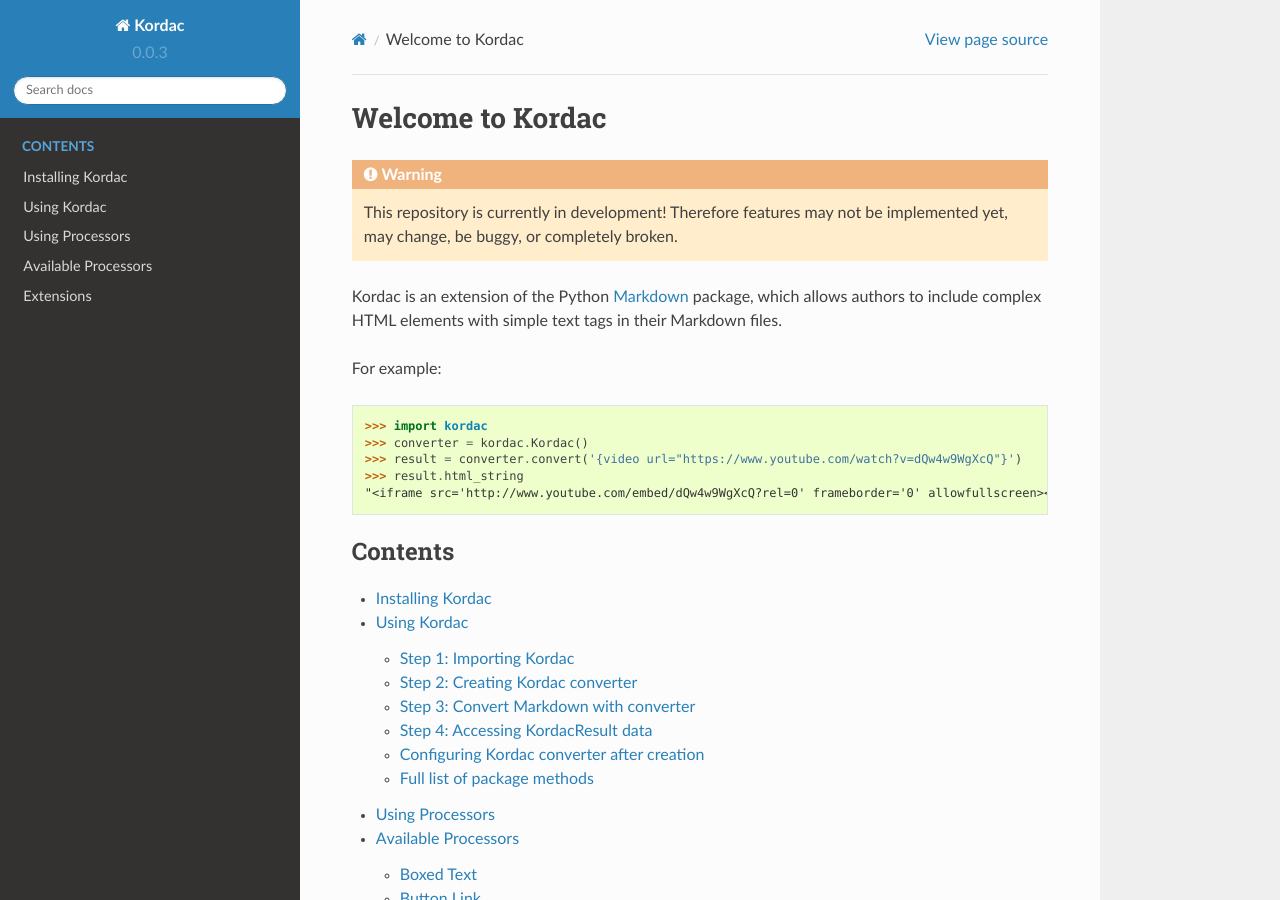
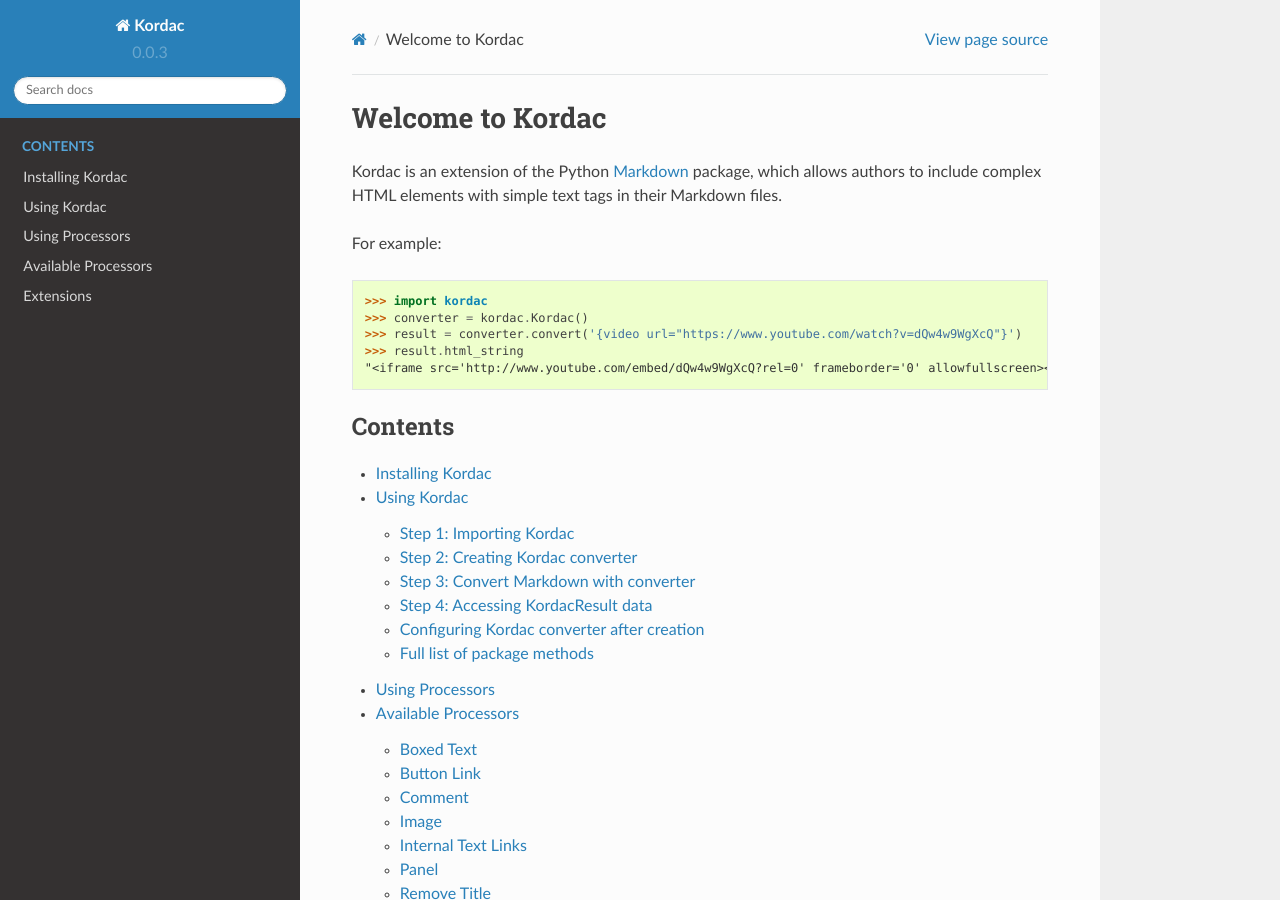
Before and after one commit to uccser/verto, a Sphinx documentation site: the page built from docs/source/index.rst, in a window 1280 px wide and 900 px high. Built offline with Sphinx 7.4.7 and the Read the Docs theme 2.0.0, drawn with Linux system fonts in a browser that asks for light colours.

Commit message:
Remove development warning in preparation for v0.1

```diff
--- a/README.rst
+++ b/README.rst
@@ -8,10 +8,6 @@
 Kordac is an extension of the Python Markdown package, which allows
 authors to include complex HTML elements with simple text tags in their
 Markdown files.
-
-**Warning:** *This repository is currently in development! Therefore
-features may not be implemented yet, may change, be buggy, or completely
-broken.*
 
 Documentation
 -------------
--- a/docs/source/index.rst
+++ b/docs/source/index.rst
@@ -1,10 +1,5 @@
 Welcome to Kordac
 #################
-
-.. warning::
-
-  This repository is currently in development!
-  Therefore features may not be implemented yet, may change, be buggy, or completely broken.
 
 Kordac is an extension of the Python `Markdown <https://pypi.python.org/pypi/Markdown>`_ package, which allows authors to include complex HTML elements with simple text tags in their Markdown files.
 
```
